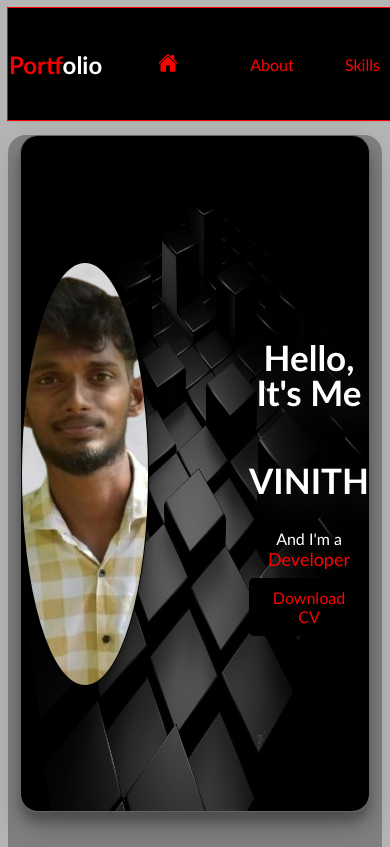
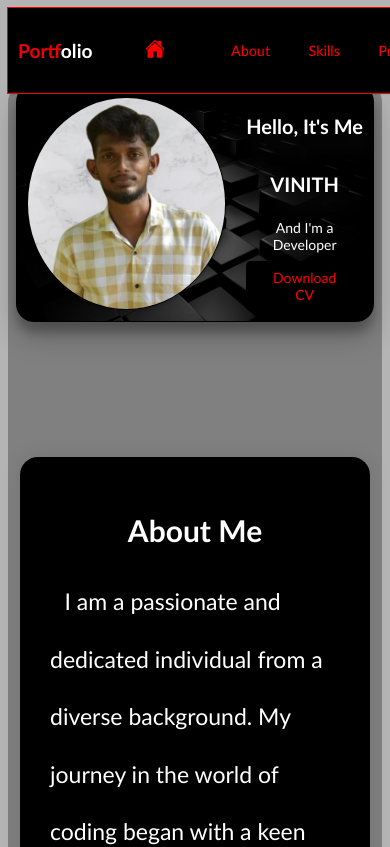
Before and after one commit to vinithp03/Vinith_PersonalPortfolio_website_React, a React (Vite) app: page / in a window 390 px wide. Shown: the top 847 px of the page. Built offline with nearby package versions, Linux system fonts and the light colour scheme.

Commit message:
added some @mediaquery to make  responsive

```diff
--- a/src/components/Navbar.css
+++ b/src/components/Navbar.css
@@ -1,3 +1,4 @@
+/* Styles for larger screens (PC) */
 .container {
   display: flex;
   justify-content: space-evenly;
@@ -34,7 +35,6 @@
   font-size: 1.5rem;
   font-weight: bold;
   cursor: pointer;
-
 }
 
 .first-half {
@@ -68,7 +68,6 @@
   border-radius: 4px;
   transition: background 0.3s ease;
   cursor: pointer;
-
 }
 
 .nav-item:hover {
@@ -85,7 +84,6 @@
   box-shadow: 5px 10px 5px rgb(37, 37, 37);
 }
 
-
 .dark-theme {
   background-color: #000000;
   color: #ffffff;
@@ -97,11 +95,34 @@
   font-weight: bold;
   color: #ff0000;
   transition: filter 0.3s ease;
-  /* Add smooth transition */
 }
 
 .theme-toggle:hover {
   color: #ffffff;
   filter: drop-shadow(0 0 5px #dbf300) drop-shadow(0 0 20px #f3ef00) drop-shadow(0 0 30px #e3f300) brightness(1.2);
-  /* Adjust glow effect and brightness on hover */
 }
+
+/* Responsive Styles for Mobile */
+@media (max-width: 768px) {
+
+  .container,
+  .container-light {
+    padding: 0 10px;
+    justify-content: space-between;
+    height: 10vh;
+  }
+
+  .logo {
+    font-size: 1.2rem;
+  }
+
+  .nav-list {
+    gap: 0.8rem;
+    margin-right: 0;
+  }
+
+  .nav-item {
+    padding: 0.4rem 0.8rem;
+    font-size: 0.9rem;
+  }
+}
--- a/src/components/Profile.css
+++ b/src/components/Profile.css
@@ -1,35 +1,32 @@
-.profile-container-black {
+/* Profile Container Styles */
+.profile-container-black,
+.profile-container-white {
   display: flex;
+  flex-direction: row;
   height: 80vh;
   gap: 100px;
   border: 1px solid rgba(0, 0, 0, 0.267);
-  background-image: url("/portFolioBackground.jpg");
   background-size: 100% 100%;
   margin: 16vh 12px 12px 12px;
   box-shadow: rgba(0, 0, 0, 0.25) 0px 14px 28px, rgba(0, 0, 0, 0.22) 0px 10px 10px;
   border-radius: 18px;
   overflow: hidden;
-  border: 1px solid #646464;
   justify-content: space-around;
   align-items: center;
 }
 
-.profile-container-white {
-  display: flex;
-  height: 80vh;
-  gap: 100px;
-  border: 1px solid rgba(0, 0, 0, 0.267);
-  background-image: url("/porFolioBackgroundImage.jpg");
-  margin: 16vh 12px 12px 12px;
-  background-size: 100% 100%;
-  box-shadow: rgba(0, 0, 0, 0.25) 0px 14px 28px, rgba(0, 0, 0, 0.22) 0px 10px 10px;
-  border-radius: 20px;
-  overflow: hidden;
-  border: 1px solid #646464;
-  justify-content: space-around;
-  align-items: center;
+/* Black and White Background Images */
+.profile-container-black {
+  background-image: url("/portFolioBackground.jpg");
+  border-radius: 18px;
 }
 
+.profile-container-white {
+  background-image: url("/porFolioBackgroundImage.jpg");
+  border-radius: 20px;
+}
+
+/* Profile Image Styles */
 .profile-image {
   border-radius: 50%;
   overflow: hidden;
@@ -45,82 +42,43 @@
   object-fit: cover;
 }
 
-@keyframes slideIn {
-  from {
-    transform: translateX(-100%);
-  }
-
-  to {
-    transform: translateX(0);
-  }
-}
-
-.role {
-  color: red;
-  font-size: 18px;
-}
-
-.profile-info-black {
+/* Profile Info Styles */
+.profile-info-black,
+.profile-info-white {
   display: flex;
   flex-direction: column;
   justify-content: center;
   align-items: center;
-  color: #000000;
   text-align: center;
   animation: slideIn 5s ease-out;
 }
 
 .profile-info-black h2,
-.profile-info-black h1 {
+.profile-info-black h1,
+.profile-info-white h2,
+.profile-info-white h1 {
   font-size: 35px;
-  color: #ffffff;
+  line-height: 35px;
   filter: drop-shadow(10px 13px 10px rgb(20, 20, 20));
-  line-height: 35px;
 }
 
-.profile-info-black p {
+.profile-info-black h1,
+.profile-info-black h2 {
+  color: #ffffff;
+}
+
+.profile-info-white h1,
+.profile-info-white h2 {
+  color: #000000;
+}
+
+.profile-info-black p,
+.profile-info-white p {
   filter: drop-shadow(10px 13px 3px rgb(0, 0, 0));
   color: #ffffff;
 }
 
-.profile-info-black button {
-  padding: 10px 20px;
-  background-color: #000000;
-  color: #ff0000;
-  border: none;
-  border-radius: 5px;
-  cursor: pointer;
-  transition: background-color 0.3s ease;
-}
-
-.profile-info-black button:hover {
-  background-color: #ffffff;
-  box-shadow: 0px 0px 10px #ff0000;
-}
-
-.profile-info-white {
-  display: flex;
-  flex-direction: column;
-  justify-content: center;
-  align-items: center;
-  color: #000000;
-  text-align: center;
-  animation: slideIn 5s ease-out;
-}
-
-.profile-info-white h2,
-.profile-info-white h1 {
-  font-size: 35px;
-  color: #000000;
-  filter: drop-shadow(10px 13px 10px rgb(181, 181, 181));
-  line-height: 35px;
-}
-
-.profile-info-white p {
-  filter: drop-shadow(10px 13px 3px rgb(210, 209, 209));
-  color: #000000;
-}
-
+.profile-info-black button,
 .profile-info-white button {
   padding: 10px 20px;
   background-color: #000000;
@@ -131,7 +89,45 @@
   transition: background-color 0.3s ease;
 }
 
+.profile-info-black button:hover,
 .profile-info-white button:hover {
-  background-color: #000000;
+  background-color: #ffffff;
   box-shadow: 0px 0px 10px #ff0000;
 }
+
+/* Responsive Styles for Mobile */
+@media (max-width: 768px) {
+
+  .profile-container-black,
+  .profile-container-white {
+    flex-direction: row;
+    height: auto;
+    margin: 10vh 8px 8px 8px;
+    gap: 20px;
+    padding: 10px;
+  }
+
+  .profile-image {
+    width: 25vh;
+    height: 25vh;
+  }
+
+  .profile-info-black h1,
+  .profile-info-black h2,
+  .profile-info-white h1,
+  .profile-info-white h2 {
+    font-size: 20px;
+    line-height: 28px;
+  }
+
+  .profile-info-black p,
+  .profile-info-white p {
+    font-size: 14px;
+  }
+
+  .profile-info-black button,
+  .profile-info-white button {
+    padding: 8px 16px;
+    font-size: 14px;
+  }
+}
```
